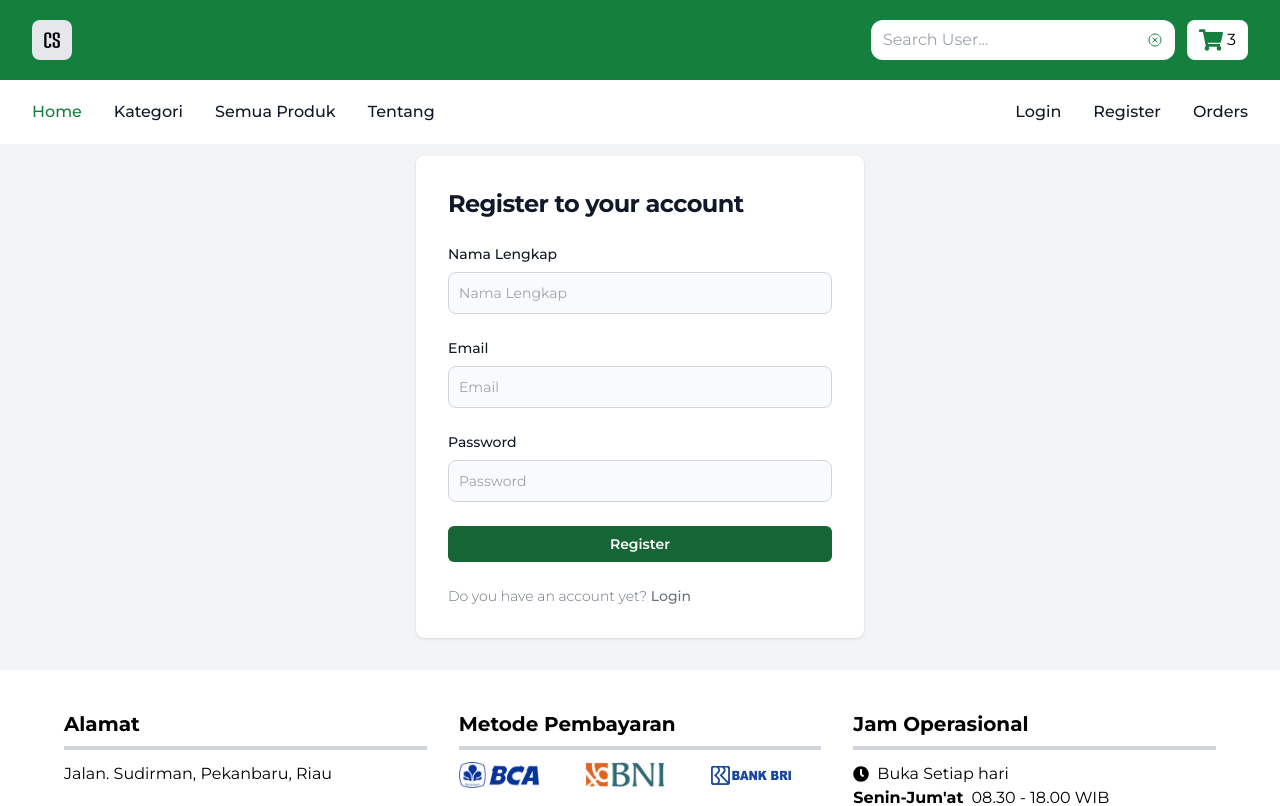
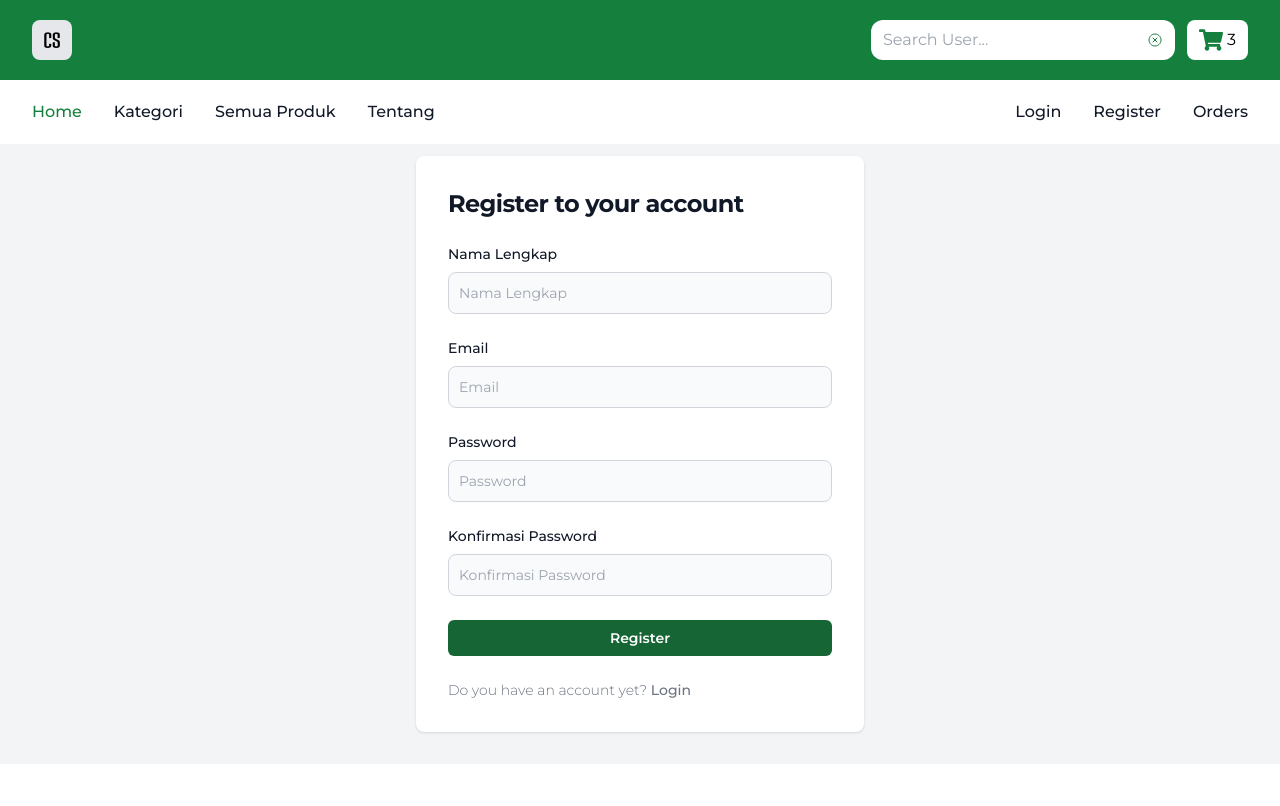
Before and after one commit to deddyrahmat/cuyshop-frontend, a React (Vite) app: page /register in a window 1280 px wide. Shown: the top 806 px of the page. Built offline with nearby package versions, Linux system fonts and the light colour scheme.

Commit message:
feat:setup redux and integration api auth
setup redux for auth user and integration api for auth login and register

```diff
--- a/src/App.tsx
+++ b/src/App.tsx
@@ -1,9 +1,26 @@
 import { RouterProvider } from "react-router-dom";
 import { router } from "./route/routes";
-import React from "react";
+import React, { useEffect } from "react";
+import { Provider } from "react-redux";
+import storeRedux from "./redux/store";
+import listen from "./redux/listener";
 
 const App: React.FC = () => {
-  return <RouterProvider router={router} />;
+  // const auth = localStorage.getItem('auth');
+  // if (auth) {
+  //   const { token } = JSON.parse(auth);
+  //   setAuthToken(token);
+  // }
+  useEffect(() => {
+    listen();
+  }, []);
+  return (
+    <>
+      <Provider store={storeRedux}>
+        <RouterProvider router={router} />;
+      </Provider>
+    </>
+  );
 };
 
 export default App;
--- a/src/components/organisms/AuthLogin/index.tsx
+++ b/src/components/organisms/AuthLogin/index.tsx
@@ -2,11 +2,21 @@ import React from "react";
 import * as Yup from "yup";
 import { useFormik } from "formik";
 import { toast } from "react-toastify";
-import { Link } from "react-router-dom";
+import { Link, useNavigate } from "react-router-dom";
 import FormField from "../../molecules/FormField";
 import Button from "../../atoms/Button";
+import { handleLogin } from "../../../services/auth";
+import { useAppDispatch } from "../../../redux/hooks";
+import { USER_LOGIN } from "../../../redux/authSlice";
 
-const AuthRegister: React.FC = () => {
+interface ValuesLogin {
+  email: string;
+  password: string;
+}
+
+const AuthLogin: React.FC = () => {
+  const dispatch = useAppDispatch();
+  const navigate = useNavigate();
   const formik = useFormik({
     initialValues: {
       email: "",
@@ -20,9 +30,15 @@ const AuthRegister: React.FC = () => {
         .min(6, "Minimum 6 characters")
         .required("Please input the field"),
     }),
-    onSubmit: (values: any) => {
+    onSubmit: async (values: ValuesLogin) => {
       console.log("values", values);
-      toast.success("process.message");
+      const process = await handleLogin(values);
+      if (!process.status) {
+        toast.error(process.message);
+      }
+      dispatch(USER_LOGIN(process.data.data));
+      toast.success(process.message);
+      navigate("/", { replace: true });
     },
   });
   return (
@@ -100,4 +116,4 @@ const AuthRegister: React.FC = () => {
   );
 };
 
-export default AuthRegister;
+export default AuthLogin;
--- a/src/components/organisms/AuthRegister/index.tsx
+++ b/src/components/organisms/AuthRegister/index.tsx
@@ -2,16 +2,28 @@ import React from "react";
 import * as Yup from "yup";
 import { useFormik } from "formik";
 import { toast } from "react-toastify";
-import { Link } from "react-router-dom";
+import { Link, useNavigate } from "react-router-dom";
 import FormField from "../../molecules/FormField";
 import Button from "../../atoms/Button";
+import { handleRegister } from "../../../services/auth";
+import { USER_LOGIN } from "../../../redux/authSlice";
+import { useAppDispatch } from "../../../redux/hooks";
 
+interface ValuesRegister {
+  name: string;
+  email: string;
+  password: string;
+  password_confirmation: string;
+}
 const AuthRegister: React.FC = () => {
+  const dispatch = useAppDispatch();
+  const navigate = useNavigate();
   const formik = useFormik({
     initialValues: {
       name: "",
       email: "",
       password: "",
+      password_confirmation: "",
     },
     validationSchema: Yup.object({
       name: Yup.string().required("Please input the field"),
@@ -21,10 +33,20 @@ const AuthRegister: React.FC = () => {
       password: Yup.string()
         .min(6, "Minimum 6 characters")
         .required("Please input the field"),
+      password_confirmation: Yup.string()
+        .oneOf([Yup.ref("password"), undefined], "Passwords must match")
+        .required("Please confirm your password"),
     }),
-    onSubmit: (values: any) => {
-      console.log("values", values);
-      toast.success("process.message");
+    onSubmit: async (values: ValuesRegister) => {
+      // console.log("first", values);
+      const process = await handleRegister(values);
+      console.log("process", process);
+      if (!process.status) {
+        toast.error(process.message);
+      }
+      dispatch(USER_LOGIN(process.data.data));
+      toast.success(process.message);
+      navigate("/", { replace: true });
     },
   });
   return (
@@ -86,6 +108,22 @@ const AuthRegister: React.FC = () => {
                   : undefined
               } // Konversi menjadi string atau undefined
             />
+            <FormField
+              className="bg-gray-50 border border-gray-300 text-gray-900 sm:text-sm rounded-lg focus:ring-primary-600 focus:border-primary-600 block w-full p-2.5 dark:bg-gray-700 dark:border-gray-600 dark:placeholder-gray-400 dark:text-white dark:focus:ring-blue-500 dark:focus:border-blue-500"
+              label="Konfirmasi Password"
+              placeholder="Konfirmasi Password"
+              unique="password_confirmation"
+              type="password"
+              value={formik.values.password_confirmation}
+              onChange={formik.handleChange}
+              // formikTouched={formik.touched.password_confirmation}
+              formikTouched={!!formik.touched.password_confirmation}
+              formikError={
+                typeof formik.errors.password_confirmation === "string"
+                  ? formik.errors.password_confirmation
+                  : undefined
+              } // Konversi menjadi string atau undefined
+            />
 
             <Button
               className="flex items-center gap-3 mt-6 bg-green-600 rounded-md text-white py-3 w-full justify-center"
--- /dev/null
+++ b/src/redux/authSlice/index.ts
@@ -0,0 +1,43 @@
+/* eslint-disable no-param-reassign */
+import { createSlice } from "@reduxjs/toolkit";
+
+// Define a type for the slice state
+interface AuthSliceType {
+  email: string;
+  id: number;
+  name: string;
+  role: string;
+  token: string;
+}
+
+const localAuth: any = localStorage.getItem("auth");
+const initialState: AuthSliceType = localAuth
+  ? JSON.parse(localAuth)
+  : { token: "", name: "", id: 0, email: "", role: "" };
+
+export const UserSlice = createSlice({
+  name: "userAuth",
+  // `createSlice` will infer the state type from the `initialState` argument
+  initialState,
+  reducers: {
+    USER_LOGIN: (state, action) => {
+      state.token = action.payload.token;
+      state.role = action.payload.role;
+      state.id = action.payload.id;
+      state.email = action.payload.email;
+      state.name = action.payload.name;
+    },
+    USER_LOGOUT: (state) => {
+      localStorage.removeItem("auth");
+      state.token = "";
+      state.role = "";
+      state.id = 0;
+      state.email = "";
+      state.name = "";
+    },
+  },
+});
+
+export const { USER_LOGIN, USER_LOGOUT } = UserSlice.actions;
+
+export default UserSlice.reducer;
--- /dev/null
+++ b/src/redux/hooks.ts
@@ -0,0 +1,7 @@
+import { useDispatch, useSelector } from "react-redux";
+import type { TypedUseSelectorHook } from "react-redux";
+import type { RootState, AppDispatch } from "./store";
+
+// Use throughout your app instead of plain `useDispatch` and `useSelector`
+export const useAppDispatch: () => AppDispatch = useDispatch;
+export const useAppSelector: TypedUseSelectorHook<RootState> = useSelector;
--- /dev/null
+++ b/src/redux/listener.ts
@@ -0,0 +1,19 @@
+import { setAuthToken } from "../config/Axios";
+import storeRedux from "./store";
+
+let currentAuth: any;
+
+function listener() {
+  const previousAuth = currentAuth;
+  currentAuth = storeRedux.getState().auth;
+  if (currentAuth !== previousAuth) {
+    localStorage.setItem("auth", JSON.stringify(currentAuth));
+    setAuthToken(currentAuth.token);
+  }
+}
+
+function listen() {
+  storeRedux.subscribe(listener);
+}
+
+export default listen;
--- /dev/null
+++ b/src/redux/store.ts
@@ -0,0 +1,14 @@
+import { configureStore } from "@reduxjs/toolkit";
+import authReducer from "./authSlice";
+export const store = configureStore({
+  reducer: {
+    auth: authReducer,
+  },
+});
+
+// Infer the `RootState` and `AppDispatch` types from the store itself
+export type RootState = ReturnType<typeof store.getState>;
+// Inferred type: {posts: PostsState, comments: CommentsState, users: UsersState}
+export type AppDispatch = typeof store.dispatch;
+
+export default store;
--- a/src/services/auth/index.ts
+++ b/src/services/auth/index.ts
@@ -9,6 +9,7 @@ interface RegisterValues {
   name: string;
   email: string;
   password: string;
+  password_confirmation: string;
 }
 export const handleLogin = async ({ email, password }: LoginValues) => {
   try {
@@ -38,6 +39,7 @@ export const handleRegister = async ({
   name,
   email,
   password,
+  password_confirmation,
 }: RegisterValues) => {
   try {
     const config = {
@@ -45,7 +47,12 @@ export const handleRegister = async ({
         "content-type": "application/json",
       },
     };
-    const body = JSON.stringify({ name, email, password });
+    const body = JSON.stringify({
+      name,
+      email,
+      password,
+      password_confirmation,
+    });
     const response = await ApiAuth.Register(body, config);
     return {
       status: true,
```
